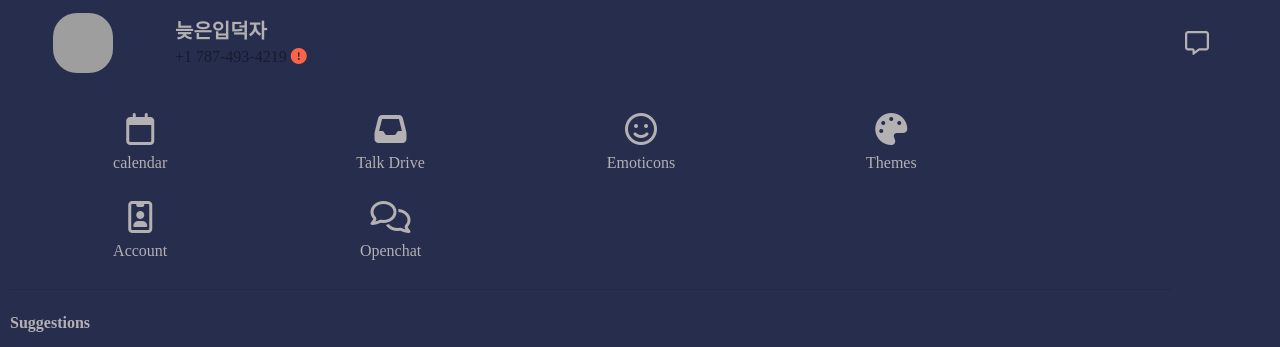
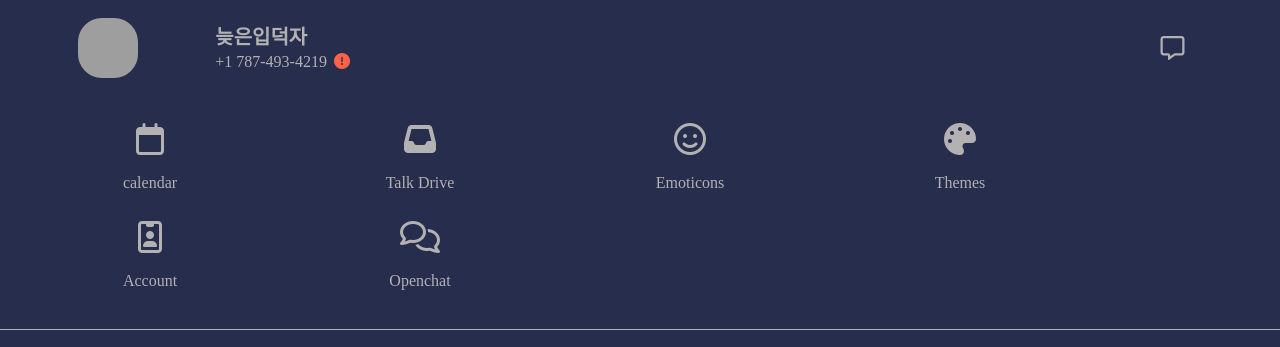
Before and after one commit to cheoljunpark/izone-talk, a plain HTML site: page more.html in a window 1280 px wide. Shown: the part 107-454 px from the top of the page. Drawn offline with Linux system fonts and the light colour scheme; grey boxes are pictures that could not be loaded.

Commit message:
💄 Style: more UI 수정

```diff
--- a/css/screens/more.css
+++ b/css/screens/more.css
@@ -1,10 +1,53 @@
+.more-profile {
+  display: flex;
+  justify-content: space-between;
+  padding: 15px;
+}
+
+.more-profile__img {
+  width: 15%;
+  display: flex;
+  justify-content: center;
+  align-items: center;
+}
+
+.more-profile__img img {
+  width: 60px;
+  height: 60px;
+  border-radius: 40%;
+}
+
+.more-profile__text {
+  width: 70%;
+  margin-left: 15px;
+  display: flex;
+  flex-direction: column;
+  justify-content: center;
+  line-height: 1.4;
+}
+
+.more-profile__text h1 {
+  font-size: 20px;
+  font-weight: 600;
+}
+
+.more-profile__text div i {
+  margin-left: 3px;
+  color: tomato;
+}
+
+.more-profile__message {
+  width: 15%;
+  display: flex;
+  justify-content: center;
+  align-items: center;
+}
+
 .more-menu {
   display: flex;
   flex-wrap: wrap;
-  margin: 10px;
-  width: 90%;
-  padding: 10px 5px;
-  border-bottom: 1px solid rgba(0, 0, 0, 0.1);
+  padding: 20px 15px;
+  border-bottom: 1px solid var(--gray);
 }
 
 .more-menu__item {
@@ -18,7 +61,7 @@
 }
 
 .more-menu__item i {
-  margin-bottom: 10px;
+  margin-bottom: 20px;
 }
 
 .more-suggestions {
@@ -26,105 +69,27 @@
   flex-direction: column;
 }
 
+.more-suggestions__title {
+  margin: 20px 15px;
+  font-weight: 600;
+}
+
 .more-suggestions__list {
   display: flex;
   flex-wrap: wrap;
-  width: 90%;
-}
-
-.more-suggestions__title {
-  margin: 15px 10px;
-  font-weight: 600;
 }
 
 .more-suggestions__img {
   width: 50px;
   height: 50px;
   border-radius: 8px;
-  margin-bottom: 6px;
+  margin-bottom: 10px;
 }
 
 .more-suggestions__list li {
   display: flex;
   flex-direction: column;
-  margin: 10px 20px;
+  margin: 0px 20px;
   align-items: center;
   justify-content: center;
 }
-
-.more-profile__row {
-  display: flex;
-  justify-content: space-between;
-  padding: 10px;
-}
-
-.more-profile__img {
-  width: 10%;
-  display: flex;
-  justify-content: center;
-  align-items: center;
-  margin-right: 5px;
-}
-
-.more-profile__img img {
-  width: 60px;
-  height: 60px;
-  border-radius: 40%;
-  margin-left: 20px;
-}
-
-.more-profile__text {
-  width: 75%;
-  margin-left: 20px;
-  display: flex;
-  flex-direction: column;
-  justify-content: center;
-}
-
-.more-profile__text h1 {
-  font-size: 20px;
-  font-weight: 600;
-  margin-bottom: 2px;
-}
-
-.more-profile__text span {
-  margin-top: 5px;
-  color: rgba(0, 0, 0, 0.4);
-}
-
-.more-profile__text span i {
-  margin-left: 4px;
-  color: tomato;
-}
-
-.more-profile__message {
-  width: 10%;
-  display: flex;
-  flex-direction: column;
-}
-
-.more-profile__message {
-  display: flex;
-  justify-content: center;
-  align-items: center;
-  margin-right: 10px;
-}
-
-.more-profile__message span:first-child {
-  color: rgba(0, 0, 0, 0.4);
-}
-
-.more-profile__message span:last-child {
-  color: white;
-  display: block;
-  width: 10px;
-  height: 10px;
-  background-color: tomato;
-  border-radius: 50%;
-  font-size: 12px;
-  padding: 3px;
-  display: flex;
-  justify-content: center;
-  align-items: center;
-  margin-top: 5px;
-}
--- a/more.html
+++ b/more.html
@@ -21,18 +21,15 @@
         ><i class="fa-solid fa-bolt"></i>
       </div>
     </div>
-
     <div class="header">
-      <h1 class="header__title">Friends</h1>
+      <h1 class="header__title">More</h1>
       <div class="header__menu">
         <i class="fa-solid fa-magnifying-glass fa-xl"></i>
         <i class="fa-solid fa-music fa-xl"></i>
         <a href="settings.html"><i class="fa-solid fa-gear fa-xl"></i></a>
       </div>
     </div>
-
     <div class="more-profile">
-      <div class="more-profile__row">
       <div class="more-profile__img">
         <img
           src="https://static.vecteezy.com/system/resources/thumbnails/009/292/244/small/default-avatar-icon-of-social-media-user-vector.jpg"
@@ -40,16 +37,15 @@
       </div>
       <div class="more-profile__text">
         <h1>늦은입덕자</h1>
-          <span
-            >+1 787-493-4219<i class="fa-solid fa-circle-exclamation"></i
-          ></span>
+        <div>
+          <span>+1 787-493-4219</span>
+          <i class="fa-solid fa-circle-exclamation"></i>
+        </div>
       </div>
       <div class="more-profile__message">
         <i class="fa-regular fa-message fa-xl"></i>
       </div>
     </div>
-    </div>
-
     <ul class="more-menu">
       <li class="more-menu__item">
         <i class="fa-regular fa-calendar fa-2x"></i><span>calendar</span>
@@ -70,7 +66,6 @@
         <i class="fa-regular fa-comments fa-2x"></i><span>Openchat</span>
       </li>
     </ul>
-
     <ul class="more-suggestions">
       <span class="more-suggestions__title">Suggestions</span>
       <div class="more-suggestions__list">
@@ -97,7 +92,6 @@
         </li>
       </div>
     </ul>
-
     <ul class="footer-menu">
       <li>
         <a href="friends.html"><i class="fa-regular fa-user fa-lg"></i></a>
```
Lines whose indentation alone changed are shown as unchanged.
